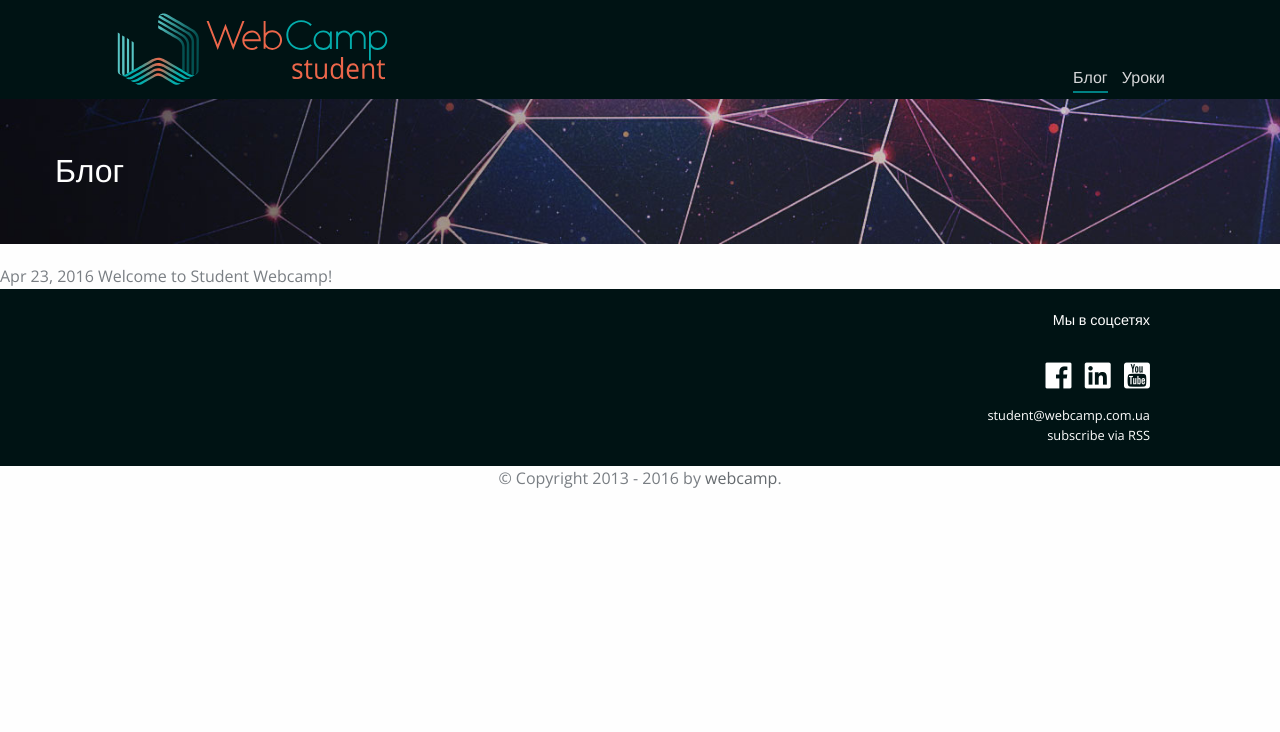
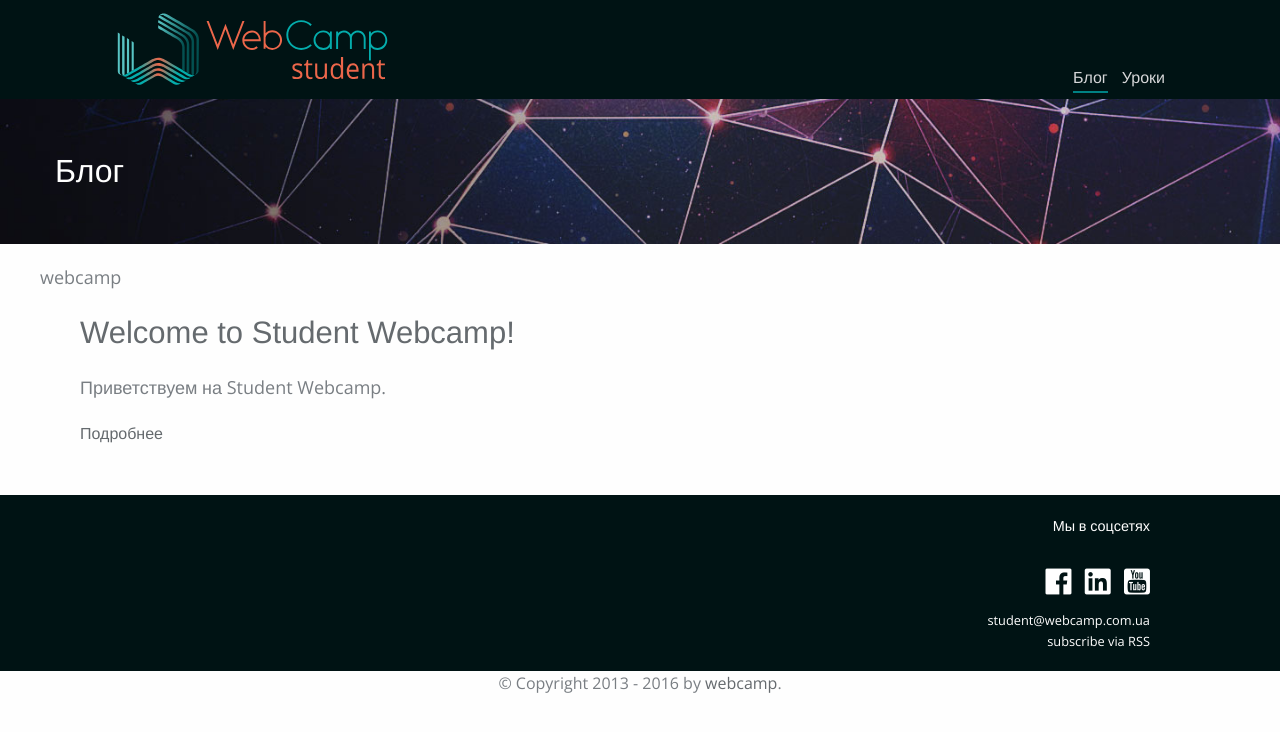
Before and after one commit to student-webcamp/student-webcamp.github.io, a Jekyll site: the page built from blog.md, in a window 1280 px wide. Shown: the top 732 px of the page. Built offline with Jekyll 4.4.1, drawn with Linux system fonts in a browser that asks for light colours.

Commit message:
prettifying

```diff
--- /dev/null
+++ b/_layouts/blog.html
@@ -0,0 +1,41 @@
+---
+layout: default
+---
+<article class="post">
+
+    <header class="post-header">
+        <div class="page__header course">
+            <div class="row">
+                <div class="medium-3 columns end">
+                    <h1 class="page__title text-capitalize">{{ page.title }}</h1>
+                </div>
+            </div>
+        </div>
+    </header>
+    {% for category in site.categories %}
+    <div class="row mb-50">
+        {% assign category_name = category.first%}
+        <p>{{ category_name }}</p>
+        {% for post in site.categories[category_name] limit:2 %}
+        <div class="large-6 columns closest {% if forloop.last == true %}end{% endif %}">
+            <h3><a href="{{post.url}}">{{ post.title }}</a></h3>
+            <p>{{ post.excerpt }}</p>
+            <a href="{{post.url}}">Подробнее</a>
+        </div>
+        {% endfor %}
+        {% for post in site.categories[category_name] offset:2 %}
+        <div class="medium-4 columns closest {% if forloop.last == true %}end{% endif %}">
+            <h4><a href="{{post.url}}">{{ post.title }}</a></h4>
+            <p>{{ post.excerpt }}</p>
+            <a href="{{post.url}}">Подробнее</a>
+        </div>
+        {% endfor %}
+        <!--list posts in category-->
+    </div>
+    {% endfor %}<!--list categories-->
+
+    <div class="post-content">
+        {{ content }}
+    </div>
+
+</article>
--- a/_layouts/page.html
+++ b/_layouts/page.html
@@ -11,7 +11,6 @@ layout: default
                 </div>
             </div>
         </div>
-        <!--<h1 class="post-title">{{ page.title }}</h1>-->
     </header>
 
     <div class="post-content">
--- a/_posts/2016-04-23-welcome-to-student-webcamp.markdown
+++ b/_posts/2016-04-23-welcome-to-student-webcamp.markdown
@@ -4,4 +4,4 @@ title:  "Welcome to Student Webcamp!"
 date:   2016-04-23 14:47:19 +0300
 categories: webcamp
 ---
-Hi there!
+Приветствуем на Student Webcamp.
--- a/blog.md
+++ b/blog.md
@@ -1,13 +1,5 @@
 ---
-layout: page
+layout: blog
 title: Блог
 permalink: /blog/
 ---
-<ul class="list">
-{% for post in site.posts %}
-  <li>
-    {{ post.date | date: "%b %-d, %Y" }}
-    {{ post.title }}
-  </li>
-{% endfor %}
-</ul>
```
Also changed, not shown: _layouts/post.html (+19 -7 lines), index.html (+1 -49 lines).
